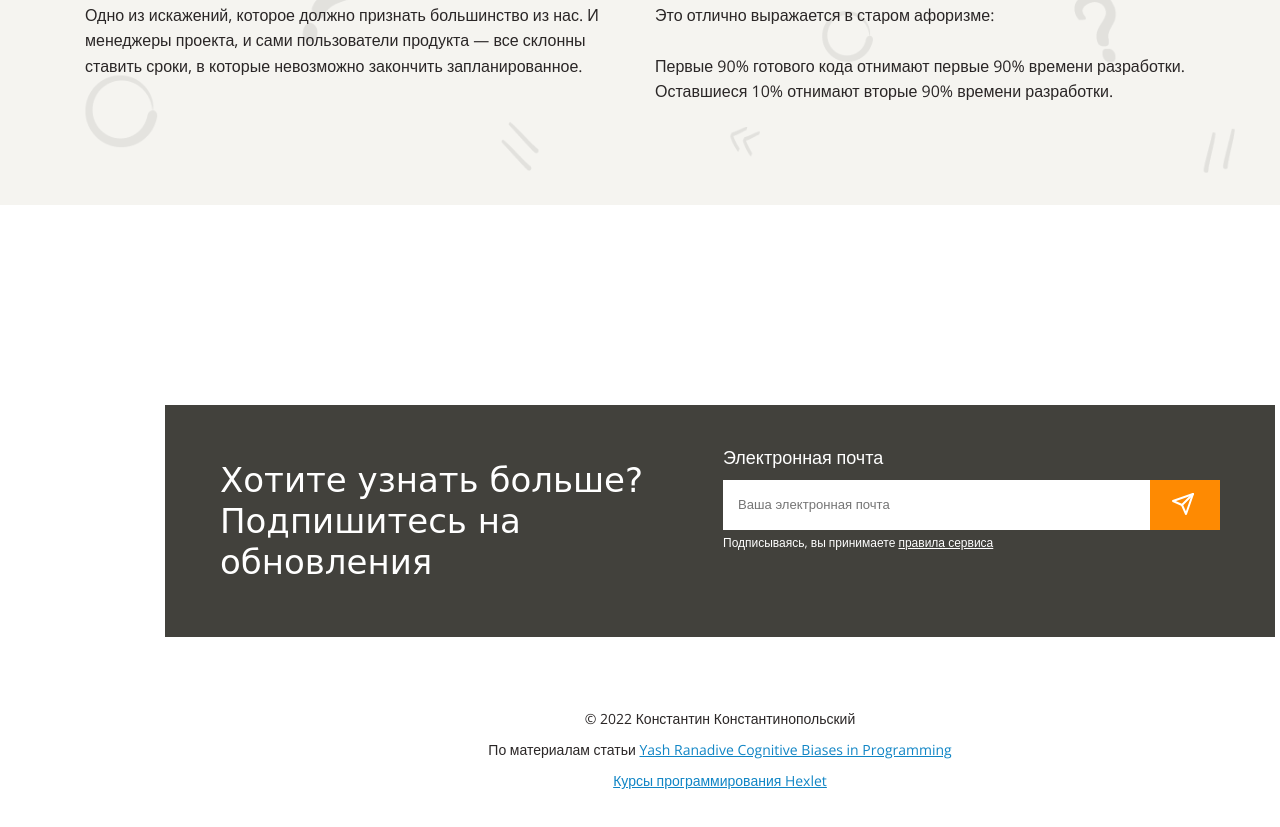
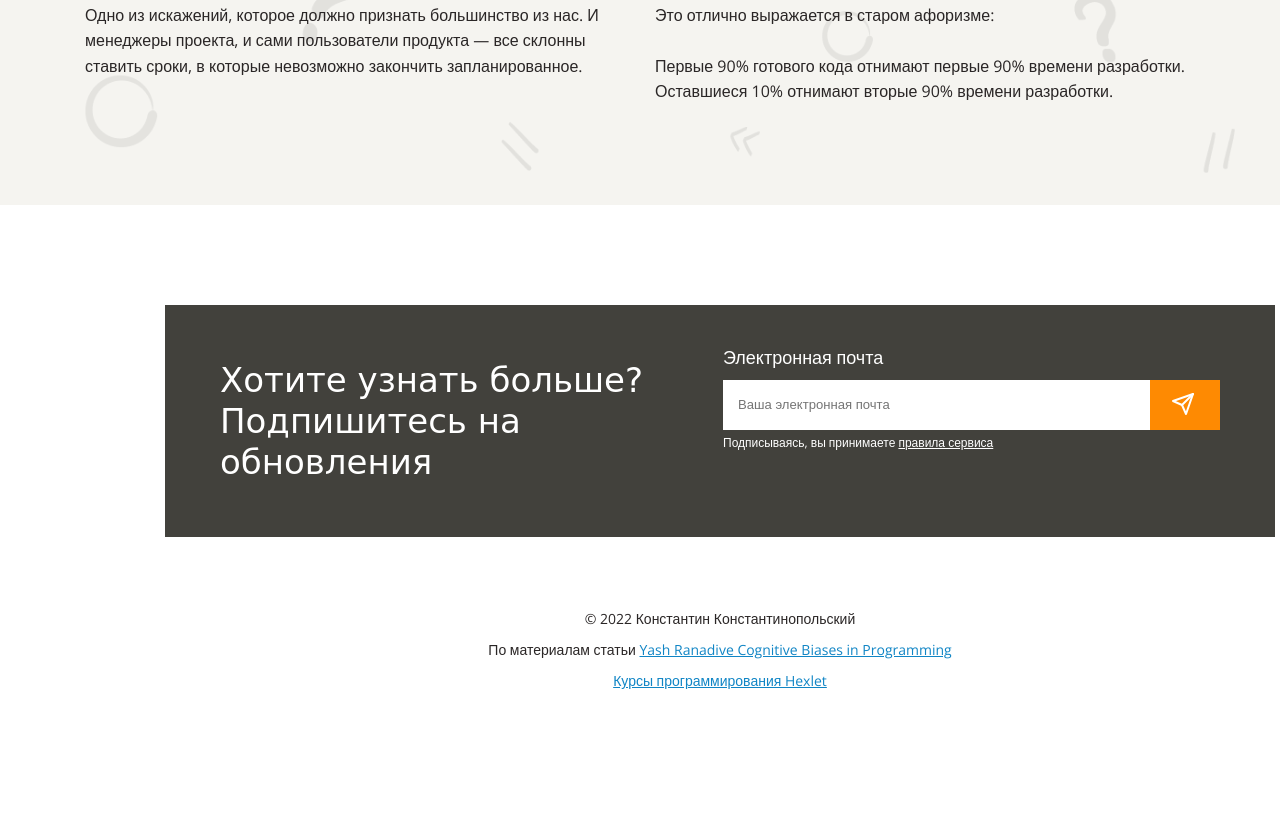
Before and after one commit to mkh1n/cognit-distort, a website: page src/index.html in a window 1280 px wide. Shown: the part 7133-7960 px from the top of the page. After the commit the page ends 7937 px from the top, so only its background shows below. Drawn offline with nearby package versions, Linux system fonts and the light colour scheme; a web font is replaced by a local one.

Commit message:
Update style.css

```diff
--- a/src/styles/style.css
+++ b/src/styles/style.css
@@ -292,7 +292,7 @@ a{
 footer {
 	width: 1110px;
 	display: flex;
-	padding: 100px 165px;
+	padding: 0 165px;
 	flex-direction: column;
 	justify-content: center;
 
```
